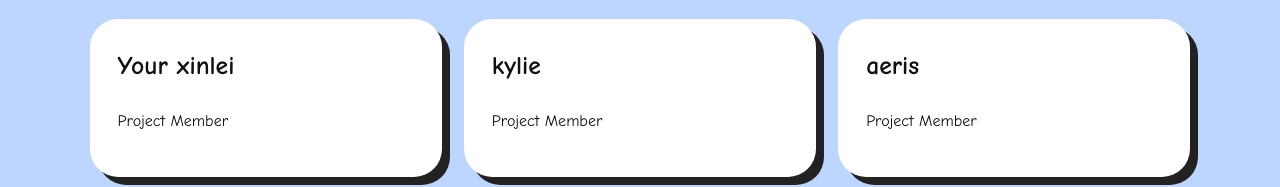
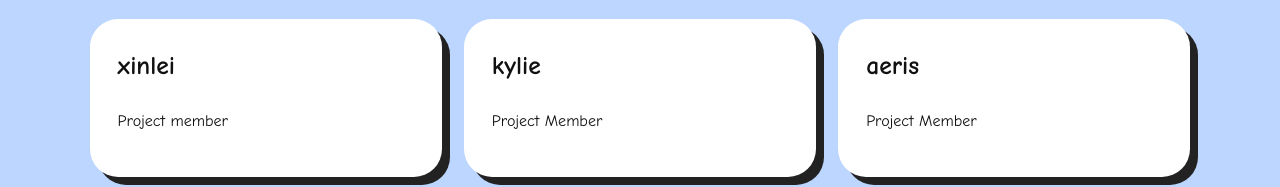
Before and after one commit to lixinlei315b-prog/bright-vision-fund, a plain HTML site: page index.html in a window 1280 px wide. Shown: the part 5065-5252 px from the top of the page. Drawn offline with Linux system fonts and the light colour scheme.

Commit message:
Update index.html

```diff
--- a/index.html
+++ b/index.html
@@ -773,8 +773,8 @@
   <div class="cards">
 
     <article class="card">
-      <h3>Your xinlei</h3>
-      <p>Project Member</p>
+      <h3>xinlei</h3>
+      <p>Project member</p>
     </article>
 
     <article class="card">
```
